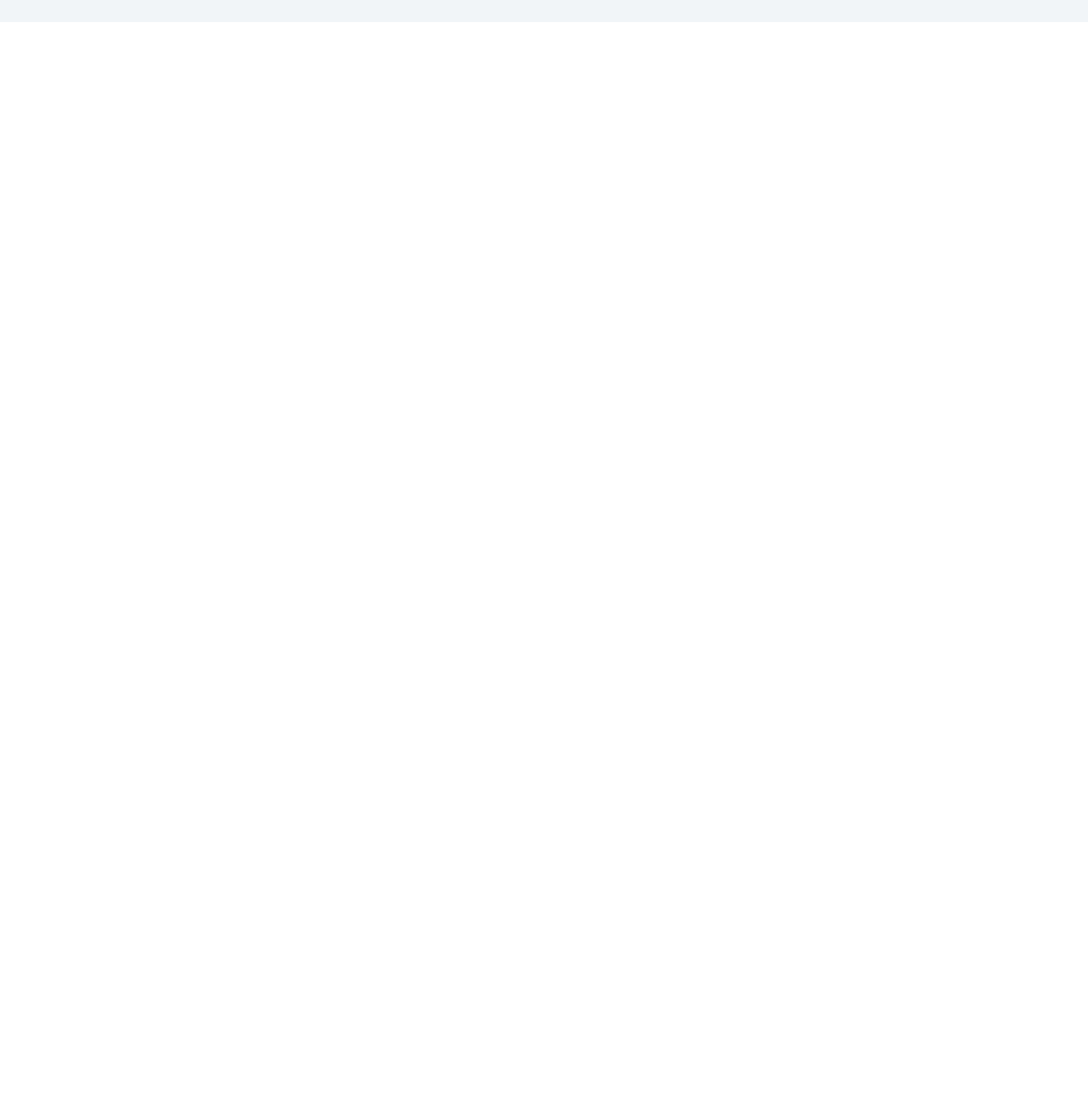
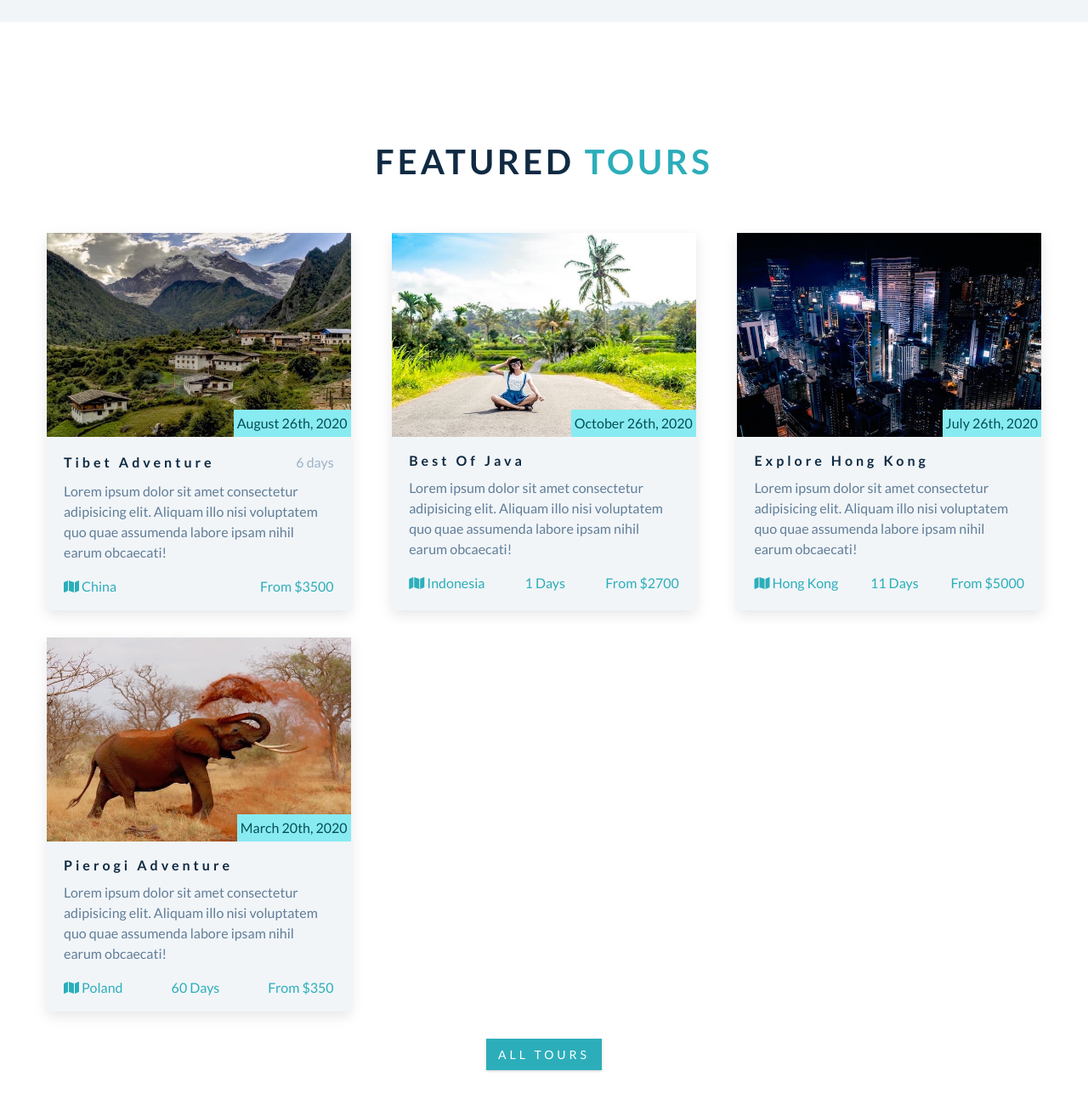
Before and after one commit to ca-ct-us/backroads-project, a plain HTML site: page index.html in a window 1280 px wide. Shown: the part 1957-3257 px from the top of the page at 85% size. Before the commit the page ends 1983 px from the top, so only its background shows below. Drawn offline with Linux system fonts and the light colour scheme.

Commit message:
tours section finished

```diff
--- a/css/styles.css
+++ b/css/styles.css
@@ -328,7 +328,80 @@ Services
 Featured Tours
 ===============
 */
+.tour-card{
+  transition: var(--transition);
+  background: var(--clr-grey-10);
+  box-shadow: var(--light-shadow);
+  margin-bottom: 2rem;
+}
+.tour-card:hover{
+  box-shadow: var(--dark-shadow);
+  transform: scale(1.02);
+}
+.tour-img-container{
+  position: relative;
 
+}
+.tour-img{
+  height: 15rem;
+  object-fit: cover;
+}
+.tour-date{
+  position: absolute;
+  right: 0;
+  bottom: 0;
+  background: var(--clr-primary-8);
+  margin-bottom: 0;
+  color: var(--clr-primary-1);
+  text-transform: capitalize;
+  padding: 0.25rem 0.25rem;
+}
+.tour-info{
+  padding: 1.25rem 1.25rem;
+}
+/* additional */
+.tour-title{
+  display: flex;
+  justify-content: space-between;
+  flex-wrap: wrap;
+}
+.tour-title p, .tour-title h4{
+  margin-bottom: 0.75rem;
+  line-height: 1.25rem;
+}
+.tour-title p{
+  color: var(--clr-grey-7);
+}
+.tour-footer{
+  display: flex;
+  justify-content: space-between;
+  flex-wrap: wrap;
+  align-items: center;
+}
+.tour-footer p{
+  line-height: 0;
+  margin-bottom: 0;
+  text-transform: capitalize;
+  color: var(--clr-primary-5);
+}
+.tour-btn{
+  text-align: center;
+}
+@media screen and (min-width: 768px){
+  .featured-center{
+    display: flex;
+    flex-wrap: wrap;
+    justify-content: space-between;
+  }
+  .tour-card{
+    flex: 0 0 calc(50% - 2rem);
+  }
+}
+@media screen and (min-width: 1170px){
+  .tour-card{
+    flex: 0 0 calc(33.3% - 2rem);
+  }
+}
 /*
 ===============
 Contact
--- a/index.html
+++ b/index.html
@@ -102,6 +102,113 @@
     <!--end services -->
 
     <!-- featured tours -->
+    <section class="section" id="featured">
+      <!-- section title -->
+      <div class="section-title">
+        <h2>featured <span>tours</span></h2>
+      </div>
+      <!-- end od section title -->
+      <!-- featured center -->
+      <div class="section-center featured-center">
+        <!-- single tour -->
+        <article class="tour-card">
+          <div class="tour-img-container">
+            <img src="./images/tour-1.jpeg" class="tour-img" alt="">
+            <p class="tour-date">august 26th, 2020</p>
+          </div>
+          <!-- tour info -->
+          <div class="tour-info">
+            <div class="tour-title">
+              <h4>tibet adventure</h4>
+              <p>6 days</p>
+            </div>
+            <p>Lorem ipsum dolor sit amet consectetur adipisicing elit. Aliquam illo nisi voluptatem quo quae assumenda labore ipsam nihil earum obcaecati!</p>
+            <div class="tour-footer">
+              <p>
+                <span>
+                  <i class="fas fa-map"></i>
+                  china
+                </span>
+              </p>
+              <p>from $3500</p>
+            </div>
+          </div>
+        </article>
+        <!-- end of single tour -->
+        <!-- single tour 2-->
+        <article class="tour-card">
+          <div class="tour-img-container">
+            <img src="./images/tour-2.jpeg" class="tour-img" alt="">
+            <p class="tour-date">october 26th, 2020</p>
+          </div>
+          <!-- tour info -->
+          <div class="tour-info">
+            <h4>best of java</h4>
+            <p>Lorem ipsum dolor sit amet consectetur adipisicing elit. Aliquam illo nisi voluptatem quo quae assumenda labore ipsam nihil earum obcaecati!</p>
+            <div class="tour-footer">
+              <p>
+                <span>
+                  <i class="fas fa-map"></i>
+                  indonesia
+                </span>
+              </p>
+              <p>1 days</p>
+              <p>from $2700</p>
+            </div>
+          </div>
+        </article>
+        <!-- end of single tour 2-->
+        <!-- single tour -->
+        <article class="tour-card">
+          <div class="tour-img-container">
+            <img src="./images/tour-3.jpeg" class="tour-img" alt="">
+            <p class="tour-date">july 26th, 2020</p>
+          </div>
+          <!-- tour info -->
+          <div class="tour-info">
+            <h4>explore hong kong</h4>
+            <p>Lorem ipsum dolor sit amet consectetur adipisicing elit. Aliquam illo nisi voluptatem quo quae assumenda labore ipsam nihil earum obcaecati!</p>
+            <div class="tour-footer">
+              <p>
+                <span>
+                  <i class="fas fa-map"></i>
+                  hong kong
+                </span>
+              </p>
+              <p>11 days</p>
+              <p>from $5000</p>
+            </div>
+          </div>
+        </article>
+        <!-- end of single tour -->
+        <!-- single tour -->
+        <article class="tour-card">
+          <div class="tour-img-container">
+            <img src="./images/tour-4.jpeg" class="tour-img" alt="">
+            <p class="tour-date">march 20th, 2020</p>
+          </div>
+          <!-- tour info -->
+          <div class="tour-info">
+            <h4>pierogi adventure</h4>
+            <p>Lorem ipsum dolor sit amet consectetur adipisicing elit. Aliquam illo nisi voluptatem quo quae assumenda labore ipsam nihil earum obcaecati!</p>
+            <div class="tour-footer">
+              <p>
+                <span>
+                  <i class="fas fa-map"></i>
+                  poland
+                </span>
+              </p>
+              <p>60 days</p>
+              <p>from $350</p>
+            </div>
+          </div>
+        </article>
+        <!-- end of single tour -->
+      </div>
+      <div class="tour-btn">
+        <a href="#" class="btn">all tours</a>
+      </div>
+    </section>
     <!-- end of featured tours -->
 
     <!-- contact -->
```
